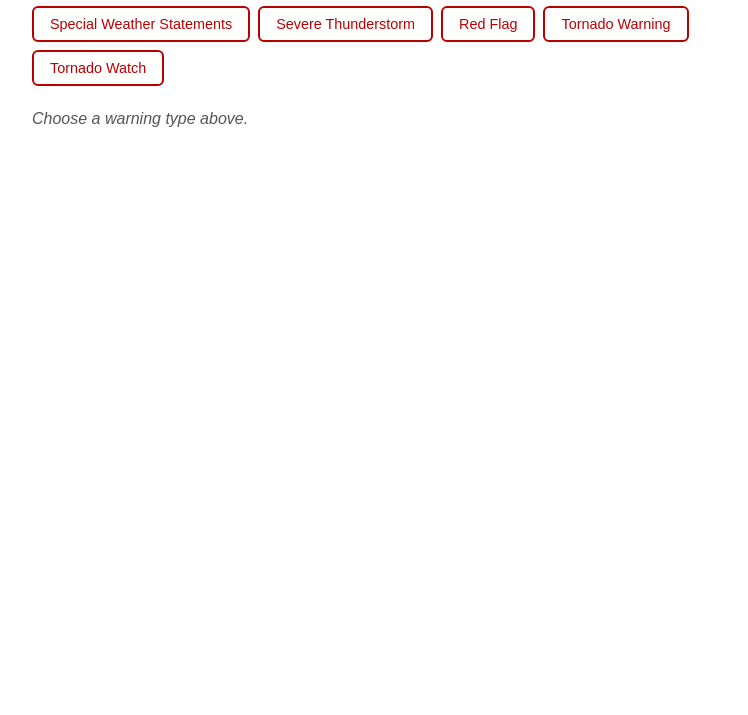
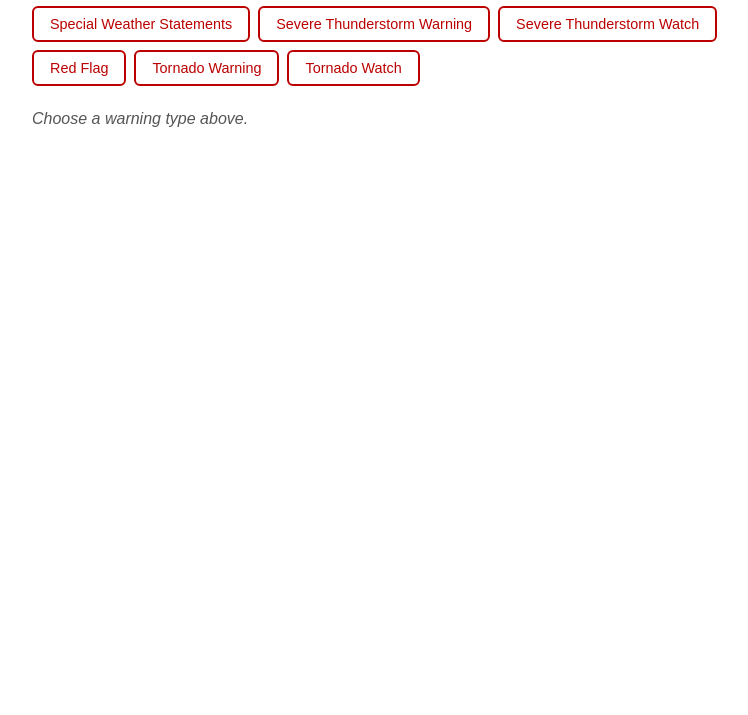
Before and after one commit to potato240/storm-tracker, a plain HTML site: page index.html in a window 1280 px wide. Shown: the part 85-800 px from the top of the page, without its empty margins (258-1006 px from the left). Drawn offline with nearby package versions, Linux system fonts and the light colour scheme.

Commit message:
Update index.html
added severe thunderstorm watches

```diff
--- a/index.html
+++ b/index.html
@@ -144,7 +144,8 @@
 
   <div class="buttons">
     <button onclick="load('Special Weather Statement', this)">Special Weather Statements</button>
-    <button onclick="load('Severe Thunderstorm Warning', this)">Severe Thunderstorm</button>
+    <button onclick="load('Severe Thunderstorm Warning', this)">Severe Thunderstorm Warning</button>
+    <button onclick="load('Severe Thunderstorm Watch', this)">Severe Thunderstorm Watch</button>
     <button onclick="load('Red Flag Warning', this)">Red Flag</button>
     <button onclick="load('Tornado Warning', this)">Tornado Warning</button>
     <button onclick="load('Tornado Watch', this)">Tornado Watch</button>
@@ -187,11 +188,12 @@
     let currentLayers = [];
 
     const COLORS = {
-      'Tornado Warning':             '#cc0000',
-      'Red Flag Warning':            '#800080',
-      'Special Weather Statement':   '#c8a96e',
-      'Severe Thunderstorm Warning': '#cccc00',
-      'Tornado Watch':               '#ff8c00'
+      'Tornado Warning':               '#cc0000',
+      'Tornado Watch':                 '#ff8c00',
+      'Red Flag Warning':              '#800080',
+      'Special Weather Statement':     '#c8a96e',
+      'Severe Thunderstorm Warning':   '#cccc00',
+      'Severe Thunderstorm Watch':     '#4a90d9'
     };
 
     function getColor(type) {
@@ -224,7 +226,6 @@
       currentLayers = [];
     }
 
-    // Fix irregular plurals so the status line reads correctly.
     function pluralise(type) {
       return type.toLowerCase().replace('watchs', 'watches');
     }
```
